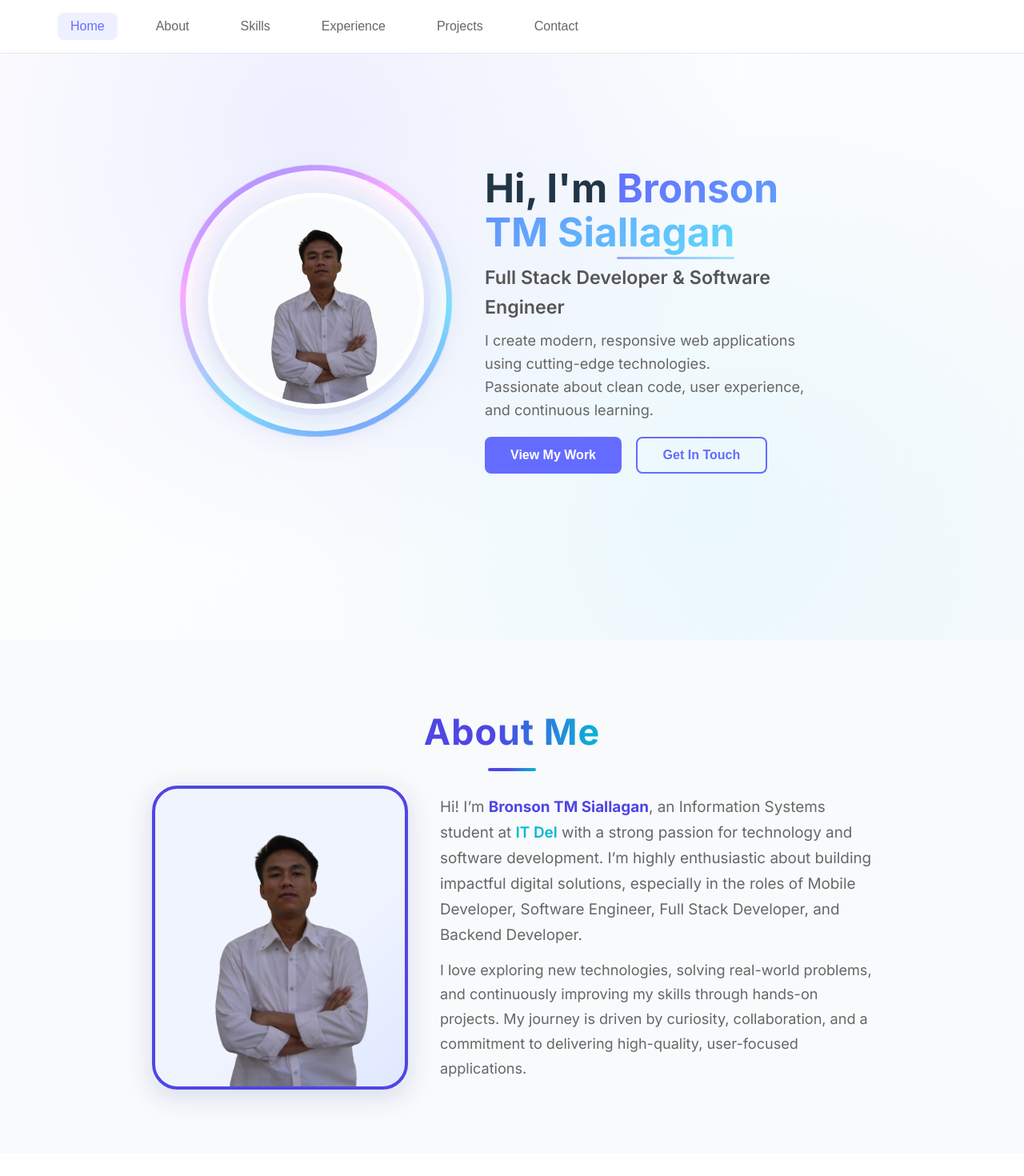
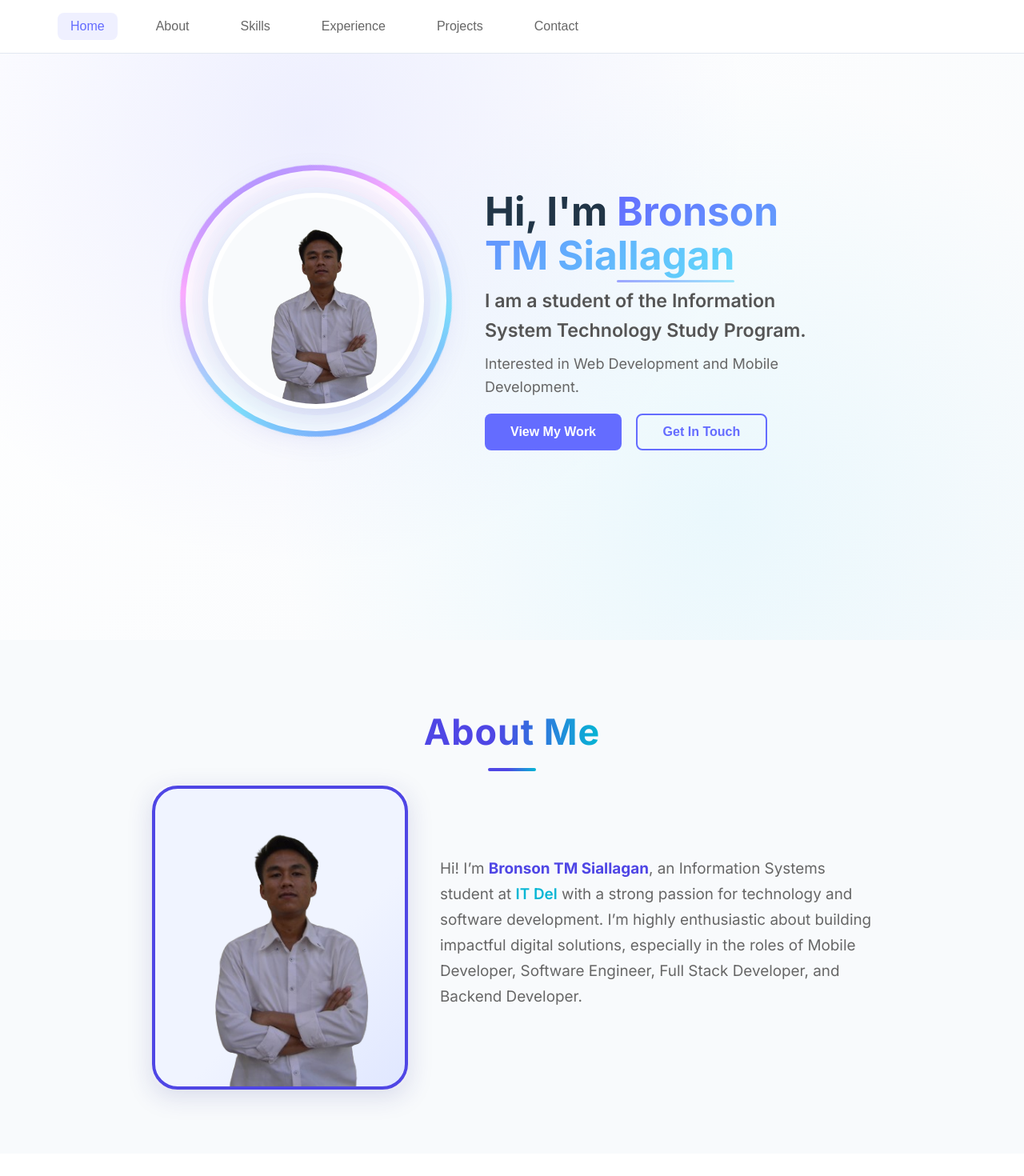
Before and after one commit to Bronsonsiallagan/Bronson-DevPortfolio, a React (Vite) app: page / in a window 1280 px wide. Shown: the top 1470 px of the page at 80% size. Built offline with nearby package versions, Linux system fonts and the light colour scheme.

Commit message:
Update portfolio

```diff
--- a/src/App.tsx
+++ b/src/App.tsx
@@ -41,10 +41,9 @@ function App() {
           {/* Text on the right */}
           <div style={{ flex: '1 1 340px', minWidth: 320, maxWidth: 600, textAlign: 'left', display: 'flex', flexDirection: 'column', alignItems: 'flex-start', justifyContent: 'center' }}>
             <h1 className="hero-title" style={{ fontSize: '3.1rem', fontWeight: 800, marginBottom: '0.7rem', lineHeight: 1.1 }}>Hi, I'm <span className="highlight">Bronson TM Siallagan</span></h1>
-            <p className="hero-subtitle" style={{ fontSize: '1.45rem', fontWeight: 600, color: '#555', marginBottom: '0.5rem' }}>Full Stack Developer & Software Engineer</p>
+            <p className="hero-subtitle" style={{ fontSize: '1.45rem', fontWeight: 600, color: '#555', marginBottom: '0.5rem' }}>I am a student of the Information System Technology Study Program.</p>
             <p className="hero-description" style={{ fontSize: '1.13rem', color: '#666', marginBottom: '1.2rem', lineHeight: 1.6 }}>
-              I create modern, responsive web applications using cutting-edge technologies.<br />
-              Passionate about clean code, user experience, and continuous learning.
+              Interested in Web Development and Mobile Development.<br />
             </p>
             <div className="hero-buttons" style={{ display: 'flex', gap: '1.1rem' }}>
               <button onClick={() => scrollToSection('projects')} className="btn-primary">View My Work</button>
@@ -86,9 +85,6 @@ function App() {
             <div className="about-text" style={{ maxWidth: '540px', textAlign: 'left', marginTop: 0 }}>
               <p style={{ fontSize: '1.18rem', marginBottom: '0.7rem', lineHeight: 1.7 }}>
                 Hi! I’m <span style={{ color: '#4F46E5', fontWeight: 700 }}>Bronson TM Siallagan</span>, an Information Systems student at <span style={{ color: '#06b6d4', fontWeight: 600 }}>IT Del</span> with a strong passion for technology and software development. I’m highly enthusiastic about building impactful digital solutions, especially in the roles of Mobile Developer, Software Engineer, Full Stack Developer, and Backend Developer.
-              </p>
-              <p style={{ fontSize: '1.13rem', marginBottom: 0, lineHeight: 1.7 }}>
-                I love exploring new technologies, solving real-world problems, and continuously improving my skills through hands-on projects. My journey is driven by curiosity, collaboration, and a commitment to delivering high-quality, user-focused applications.
               </p>
             </div>
           </div>
```
